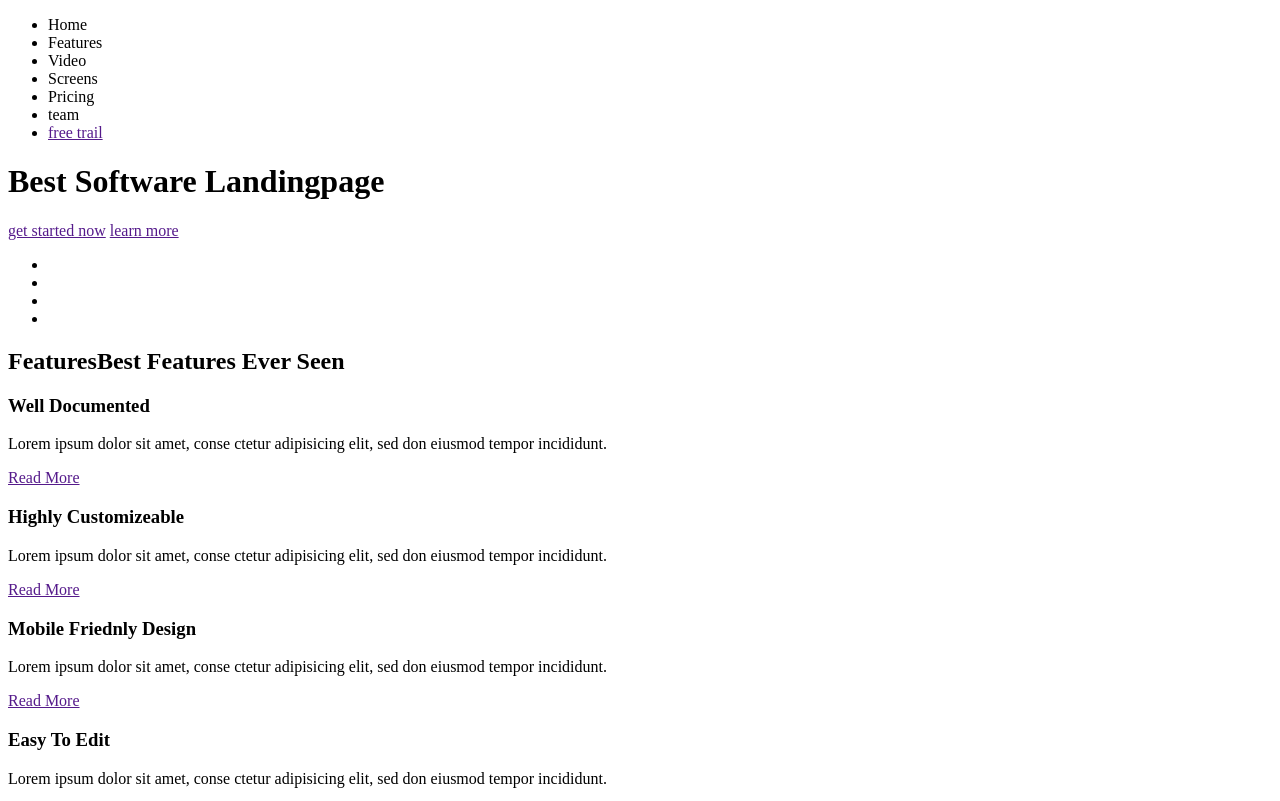
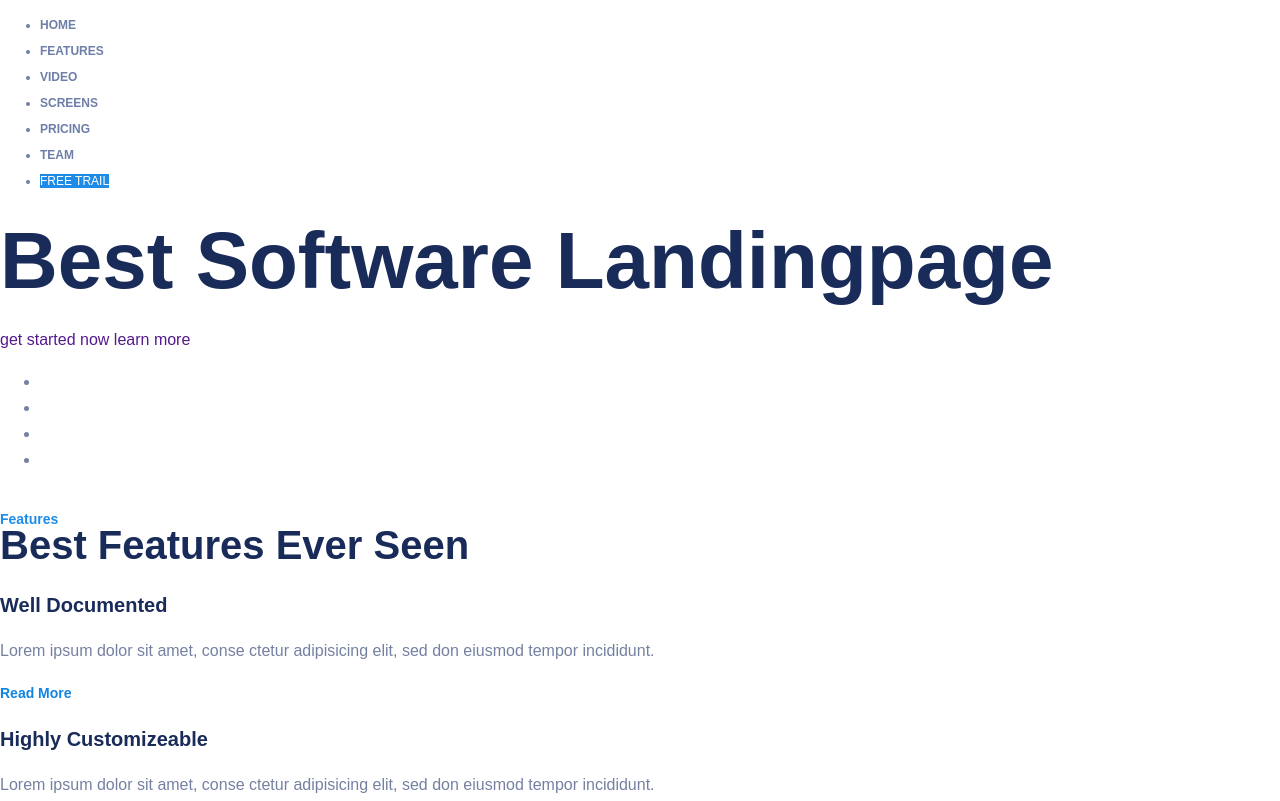
Before and after one commit to Arzamascev/Limpon, a plain HTML site: page index.html in a window 1280 px wide. Shown: the top 801 px of the page. Drawn offline with nearby package versions, Linux system fonts and the light colour scheme.

Commit message:
Add files

```diff
--- a/index.html
+++ b/index.html
@@ -3,21 +3,24 @@
 <head>
 	<meta charset="UTF-8">
 	<title>Limpon</title>
+	<link href="https://fonts.googleapis.com/css?family=Open+Sans:400,600,700,800" rel="stylesheet">
+	<link rel="stylesheet" href="https://cdnjs.cloudflare.com/ajax/libs/normalize/8.0.1/normalize.min.css">
+	<link rel="stylesheet" href="css/style.css">
 </head>
 <body>
 
-	<div>
+	<div class="page-header">
 
 		<div>
 			<a href=""></a>
-			<ul>
+			<ul class="nav">
 				<li>Home</li>
 				<li>Features</li>
 				<li>Video</li>
 				<li>Screens</li>
 				<li>Pricing</li>
 				<li>team</li>
-				<li><a href="">free trail</a></li>
+				<li><a href="" class="btn-free">free trail</a></li>
 			</ul>
 		</div>
 
@@ -29,7 +32,7 @@
 		</div>
 	</div>
 
-	<div>
+	<div class="page-company">
 		<ul>
 			<li></li>
 			<li></li>
@@ -38,45 +41,45 @@
 		</ul>
 	</div>
 
-	<div>
-		<div>
+	<div class="page-grid">
+		<div class="grid">
 			<h2><span>Features</span>Best Features Ever Seen</h2>
-			<div>
+			<div class="grid-item">
 				<div></div>
 				<h3>Well Documented</h3>
 				<p>Lorem ipsum dolor sit amet, conse ctetur adipisicing elit, sed don eiusmod tempor incididunt.</p>
 				<a href="">Read More</a>
 			</div>
 
-			<div>
+			<div class="grid-item">
 				<div></div>
 				<h3>Highly Customizeable</h3>
 				<p>Lorem ipsum dolor sit amet, conse ctetur adipisicing elit, sed don eiusmod tempor incididunt.</p>
 				<a href="">Read More</a>
 			</div>
 
-			<div>
+			<div class="grid-item">
 				<div></div>
 				<h3>Mobile Friednly Design</h3>
 				<p>Lorem ipsum dolor sit amet, conse ctetur adipisicing elit, sed don eiusmod tempor incididunt.</p>
 				<a href="">Read More</a>
 			</div>
 
-			<div>
+			<div class="grid-item">
 				<div></div>
 				<h3>Easy To Edit</h3>
 				<p>Lorem ipsum dolor sit amet, conse ctetur adipisicing elit, sed don eiusmod tempor incididunt.</p>
 				<a href="">Read More</a>
 			</div>
 
-			<div>
+			<div class="grid-item">
 				<div></div>
 				<h3>Responsive Design</h3>
 				<p>Lorem ipsum dolor sit amet, conse ctetur adipisicing elit, sed don eiusmod tempor incididunt.</p>
 				<a href="">Read More</a>
 			</div>
 
-			<div>
+			<div class="grid-item">
 				<div></div>
 				<h3>24/7 Online Support</h3>
 				<p>Lorem ipsum dolor sit amet, conse ctetur adipisicing elit, sed don eiusmod tempor incididunt.</p>
@@ -90,7 +93,7 @@
 		</div>
 	</div>
 
-	<div>
+	<div class="page-subscribe">
 		<div>
 			<div>
 				<h2><span>Subscribe</span>Signup For A Trail</h2>
@@ -102,7 +105,7 @@
 		</div>
 	</div>
 
-	<div>
+	<div class="page-software">
 		<div></div>
 		<h2>Grab Your  Software With Amazing  Features</h2>
 		<p>Lorem ipsum dolor sit amet, consectetur adipisicing elit, sed do eiusmod tempor incididunt ut labore et dolore magna aliqua. Ut enim ad minim veniam, quis nostrud exercitation ullamco laboris nisi ut aliquip ex ea commodo consequat. Duis aute irure dolor in reprehenderit in voluptate velit esse cillum.</p>
@@ -114,7 +117,7 @@
 		</dl>
 	</div>
 
-	<div>
+	<div class="page-stat">
 		<div>
 			<h2><span>FUn Facts</span>Some Fun Facts About Dashboard</h2>
 			<ul>
@@ -126,7 +129,7 @@
 		</div>
 	</div>
 
-	<div>
+	<div class="page-app">
 		<div>
 			<h2>Meet With Future Landingpage</h2>
 			<p>Lorem ipsum dolor sit amet, consectetur adipisicing elit, sed do eiusmod tempor incididunt ut labore et dolore magna aliqua. Ut enim ad minim veniam, quis nostrud exercitation ullamco laboris nisi ut aliquip ex ea commodo consequat. Duis aute irure dolor in reprehenderit in voluptate velit esse cillum.</p>
@@ -139,6 +142,34 @@
 		<img src="" alt="play">
 	</div>
 
+	<div class="page-analytics">
+		<div>
+			<img src="" alt="video">
+			<div>
+				<h2>Limpon Is Suitable For Anytype LandingPage</h2>
+				<p>Lorem ipsum dolor sit amet, consectetur adipisicing elit, sed do eiusmod tempor incididunt ut labore et dolore magna aliqua. Ut enim ad minim veniam, quis nostrud exercitation ullamco laboris nisi ut aliquip ex ea commodo consequat. Duis aute irure dolor in reprehenderit in voluptate velit esse cillum.</p>
+				<a href="">get started now</a>
+			</div>
+		</div>
+	</div>
+	<!-- /.page-analytics -->
+
+	<div class="page-control">
+		<div>
+			<img src="" alt="">
+			<div>
+				<h2>Easy To Etid & Very Easily Control</h2>
+				<p>Lorem ipsum dolor sit amet, consectetur adipisicing elit, sed do eiusmod tempor incididunt ut labore et dolore magna aliqua. Ut enim ad minim veniam, quis nostrud exercitation ullamco laboris nisi ut aliquip ex ea commodo consequat. Duis aute irure dolor in reprehenderit in voluptate velit esse cillum.</p>
+				<a href="">learn more</a>
+			</div>
+		</div>
+	</div>
+	<!-- /.page-control -->
+
+	<div class="page-screen">
+		<h2><span>screen preview</span>Screenshot With Details</h2>
+		<img src="" alt="">
+	</div>
 
 </body>
 </html>
--- /dev/null
+++ b/sass/style.sass
@@ -0,0 +1,38 @@
+body
+	font-family: "OpenSans", sans-serif
+	font-size: 16px
+	line-height: 26px
+	color: #7581a1
+a
+	text-decoration: none
+h1
+	font-size: 80px
+	font-weight: 600
+	color: #192b59
+.nav
+	font-size: 12px
+	font-weight: 700
+	text-transform: uppercase
+	color: #6e7ea9
+.btn-free
+	color: #fff
+	font-weight: 400
+	background-color: #1e8ce6
+.grid
+	h2
+	 font-size: 40px
+	 font-weight: 700
+	 color: #192b59
+	span
+	 font-size: 14px
+	 color: #1e8ce6
+	 display: block
+	&-item
+	 h3
+	  font-size: 20px
+	  font-weight: 600
+	  color: #192b59
+	 a
+	  font-size: 14px
+	  font-weight: 600
+	  color: #1085e4
```
Also changed, not shown: css/style.css (added).
